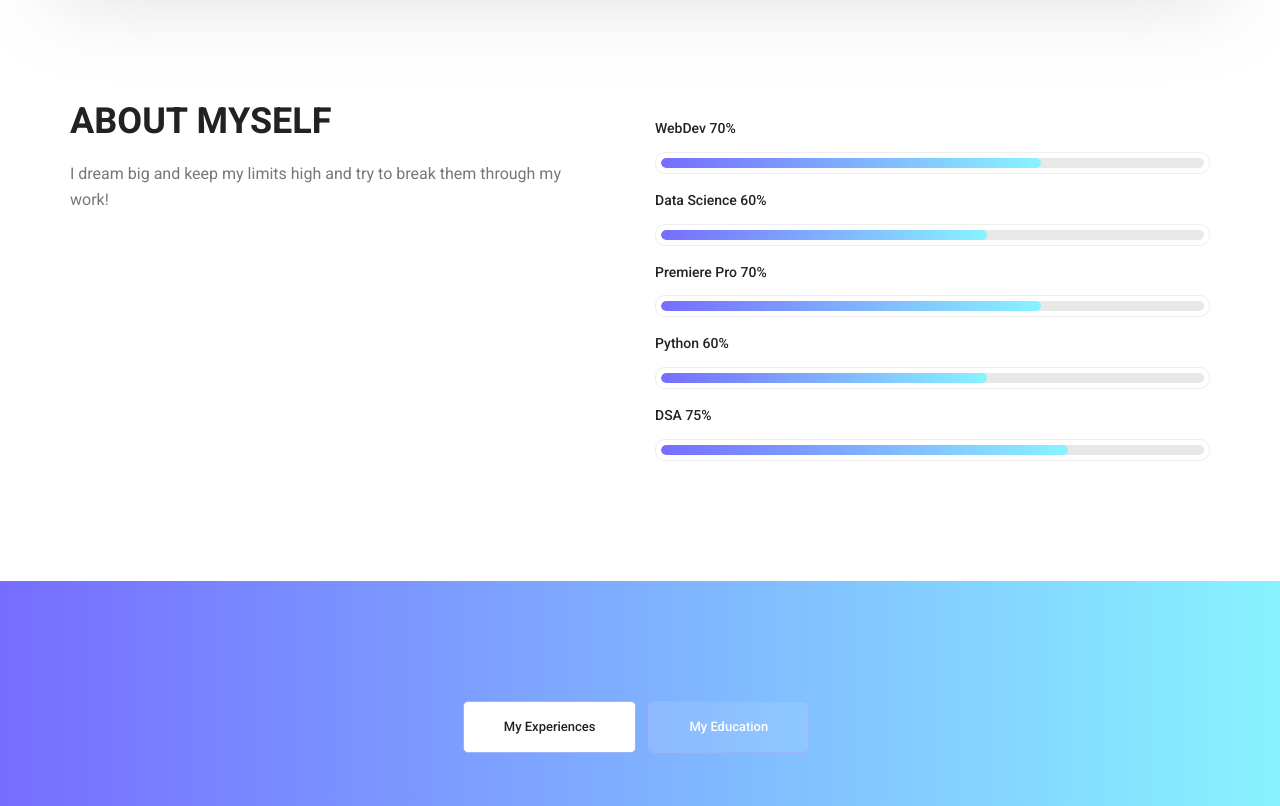
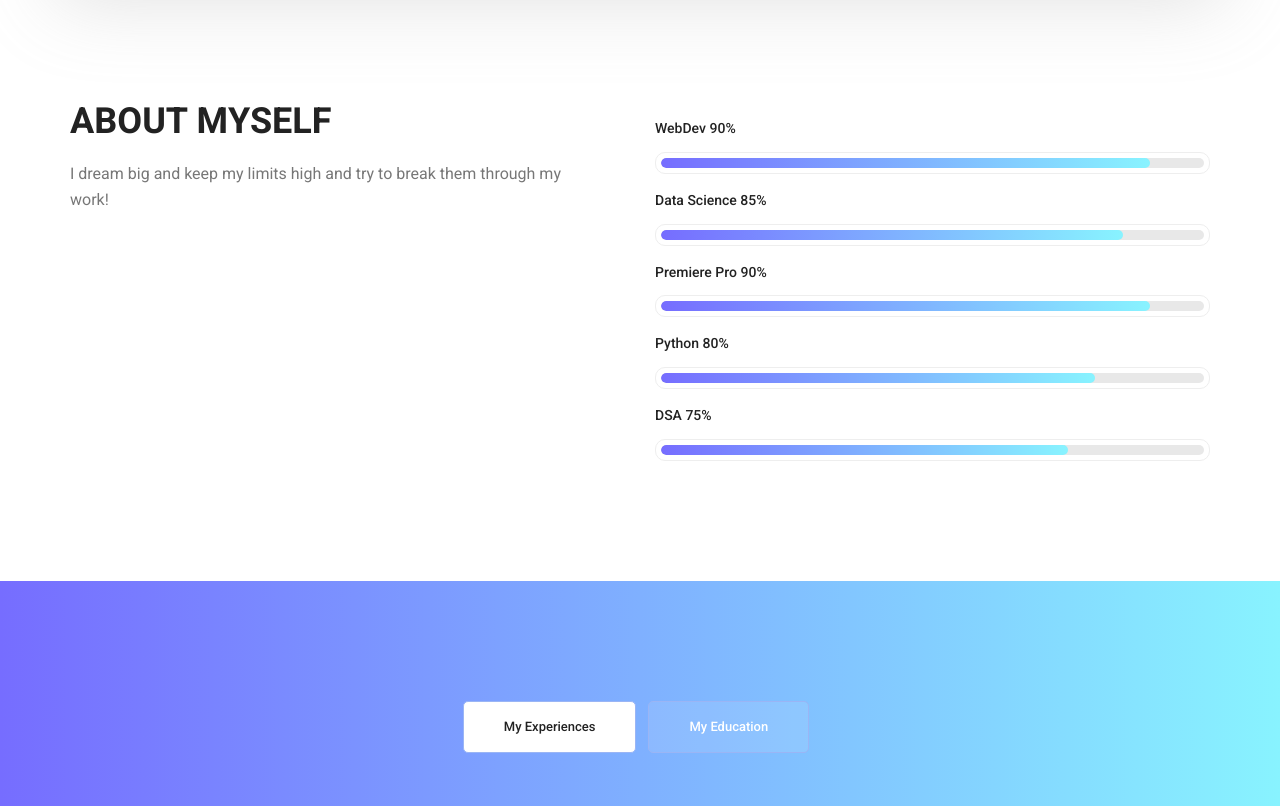
Before and after one commit to DragonKrissash/Portfolio_website, a plain HTML site: page index.html in a window 1280 px wide. Shown: the part 980-1786 px from the top of the page. Drawn offline with Linux system fonts and the light colour scheme.

Commit message:
Finished

```diff
--- a/index.html
+++ b/index.html
@@ -28,7 +28,7 @@
             	<nav class="navbar navbar-expand-lg navbar-light">
 					<div class="container box_1620">
 						<!-- Brand and toggle get grouped for better mobile display -->
-						<a class="navbar-brand logo_h" href="index.html"><img src="img/logo.png" alt=""></a>
+
 						<button class="navbar-toggler" type="button" data-toggle="collapse" data-target="#navbarSupportedContent" aria-controls="navbarSupportedContent" aria-expanded="false" aria-label="Toggle navigation">
 							<span class="icon-bar"></span>
 							<span class="icon-bar"></span>
@@ -97,34 +97,34 @@
         				<div class="tools_expert">
         					<div class="skill_main">
 								<div class="skill_item">
-									<h4>WebDev <span class="counter">70</span>%</h4>
+									<h4>WebDev <span class="counter">90</span>%</h4>
 									<div class="progress_br">
 										<div class="progress">
-											<div class="progress-bar" role="progressbar" aria-valuenow="70" aria-valuemin="0" aria-valuemax="100"></div>
+											<div class="progress-bar" role="progressbar" aria-valuenow="90" aria-valuemin="0" aria-valuemax="100"></div>
 										</div>
 									</div>
 								</div>
 								<div class="skill_item">
-									<h4>Data Science <span class="counter">60</span>%</h4>
+									<h4>Data Science <span class="counter">85</span>%</h4>
 									<div class="progress_br">
 										<div class="progress">
-											<div class="progress-bar" role="progressbar" aria-valuenow="60" aria-valuemin="0" aria-valuemax="100"></div>
+											<div class="progress-bar" role="progressbar" aria-valuenow="85" aria-valuemin="0" aria-valuemax="100"></div>
 										</div>
 									</div>
 								</div>
 								<div class="skill_item">
-									<h4>Premiere Pro <span class="counter">70</span>%</h4>
+									<h4>Premiere Pro <span class="counter">90</span>%</h4>
 									<div class="progress_br">
 										<div class="progress">
-											<div class="progress-bar" role="progressbar" aria-valuenow="70" aria-valuemin="0" aria-valuemax="100"></div>
+											<div class="progress-bar" role="progressbar" aria-valuenow="90" aria-valuemin="0" aria-valuemax="100"></div>
 										</div>
 									</div>
 								</div>
 								<div class="skill_item">
-									<h4>Python <span class="counter">60</span>%</h4>
+									<h4>Python <span class="counter">80</span>%</h4>
 									<div class="progress_br">
 										<div class="progress">
-											<div class="progress-bar" role="progressbar" aria-valuenow="60" aria-valuemin="0" aria-valuemax="100"></div>
+											<div class="progress-bar" role="progressbar" aria-valuenow="80" aria-valuemin="0" aria-valuemax="100"></div>
 										</div>
 									</div>
 								</div>
```
Also changed, not shown: contact.html (+2 -2 lines).
